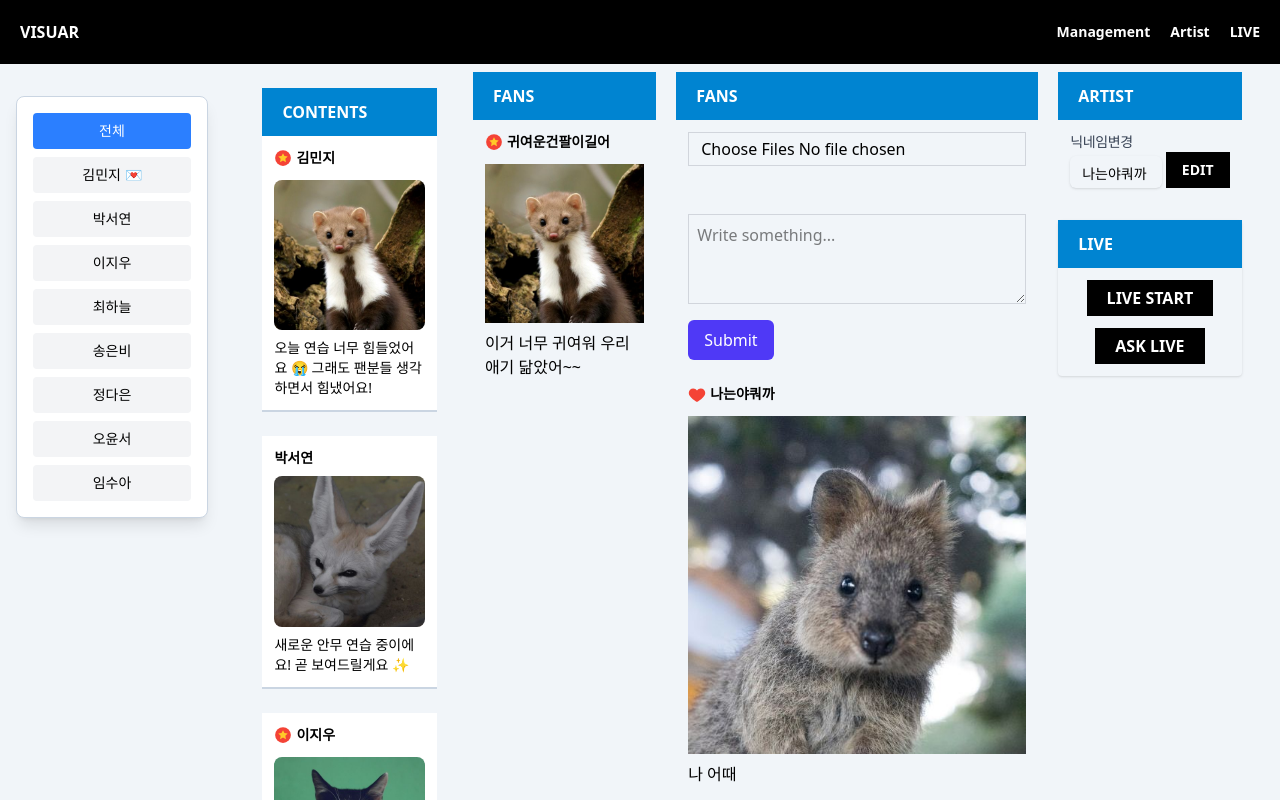
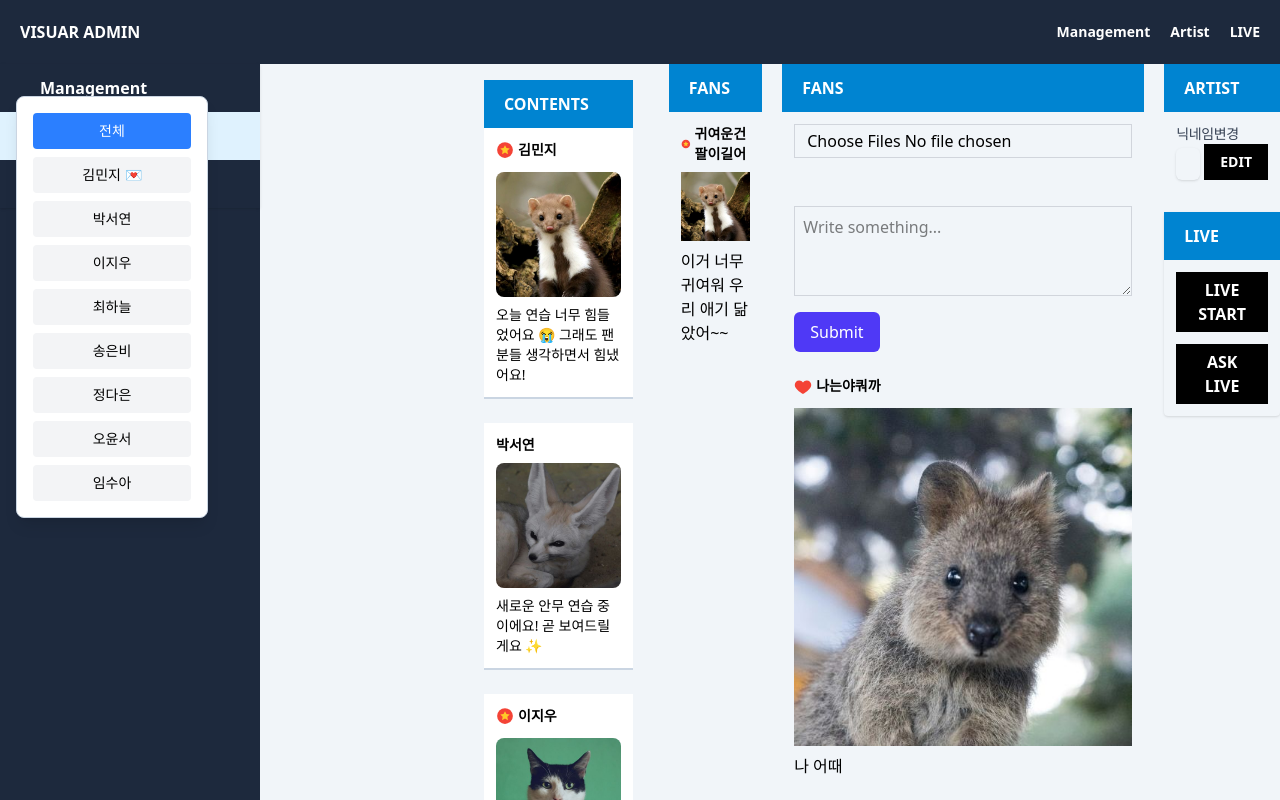
Before and after one commit to Tae2u2/visuAR, a Next.js app: page /star in a window 1280 px wide. Shown: the top 800 px of the page. Built offline with nearby package versions, Linux system fonts and the light colour scheme.

Commit message:
feat: UI 사이드바작업

```diff
--- a/src/components/layout/Container.tsx
+++ b/src/components/layout/Container.tsx
@@ -1,8 +1,20 @@
-import React, { ReactNode } from "react";
+"use client";
+
+import { useState, ReactNode } from "react";
+import SideBar from "./SideBar";
 
 const Container = ({ children }: { children: ReactNode }) => {
+  const [openSideBar, setOpenSideBar] = useState(false);
   return (
-    <div className="w-full min-h-full pt-18 px-[3%] bg-slate-100">
+    <div
+      className={`w-full min-h-full pt-16 ${
+        openSideBar ? "pl-20" : "pl-[260px]"
+      } bg-slate-100`}
+    >
+      <SideBar
+        onClick={() => setOpenSideBar(!openSideBar)}
+        openSideBar={openSideBar}
+      />
       {children}
     </div>
   );
--- a/src/components/layout/Header.tsx
+++ b/src/components/layout/Header.tsx
@@ -3,7 +3,7 @@ import React from "react";
 
 const Header = () => {
   return (
-    <div className="absolute top-0 w-full h-16 bg-black text-white px-5">
+    <div className="absolute top-0 w-full h-16 bg-slate-800 text-white px-5">
       <nav className="h-full flex justify-between items-center">
         <Link href="/" className="font-extrabold">
           VISUAR
--- /dev/null
+++ b/src/components/layout/SideBar.tsx
@@ -0,0 +1,44 @@
+"use client";
+
+import Link from "next/link";
+import { usePathname } from "next/navigation";
+
+const Li = ({ title, href }: { title: string; href: string }) => {
+  const pathname = usePathname();
+  return (
+    <li
+      className={`w-full transition-colors hover:bg-sky-100 hover:text-black ${
+        pathname === href ? "bg-sky-100 text-black" : ""
+      } `}
+    >
+      <Link href={href} className="block w-full pl-10 py-3 text-base">
+        {title}
+      </Link>
+    </li>
+  );
+};
+
+const SideBar = ({
+  onClick,
+  openSideBar,
+}: {
+  onClick: () => void;
+  openSideBar: boolean;
+}) => {
+  return (
+    <div className="fixed top-0 left-0 w-[260px] h-screen bg-slate-800 text-white ">
+      <nav className="h-full flex flex-col justify-start items-start ">
+        <Link href="/" className="font-extrabold p-5">
+          VISUAR ADMIN
+        </Link>
+        <ul className="w-full flex flex-col justify-start items-start shadow text-white font-semibold text-sm">
+          <Li title="Management" href="/setting" />
+          <Li title="Artist" href="/star" />
+          <Li title="LIVE" href="/live" />
+        </ul>
+      </nav>
+    </div>
+  );
+};
+
+export default SideBar;
```
